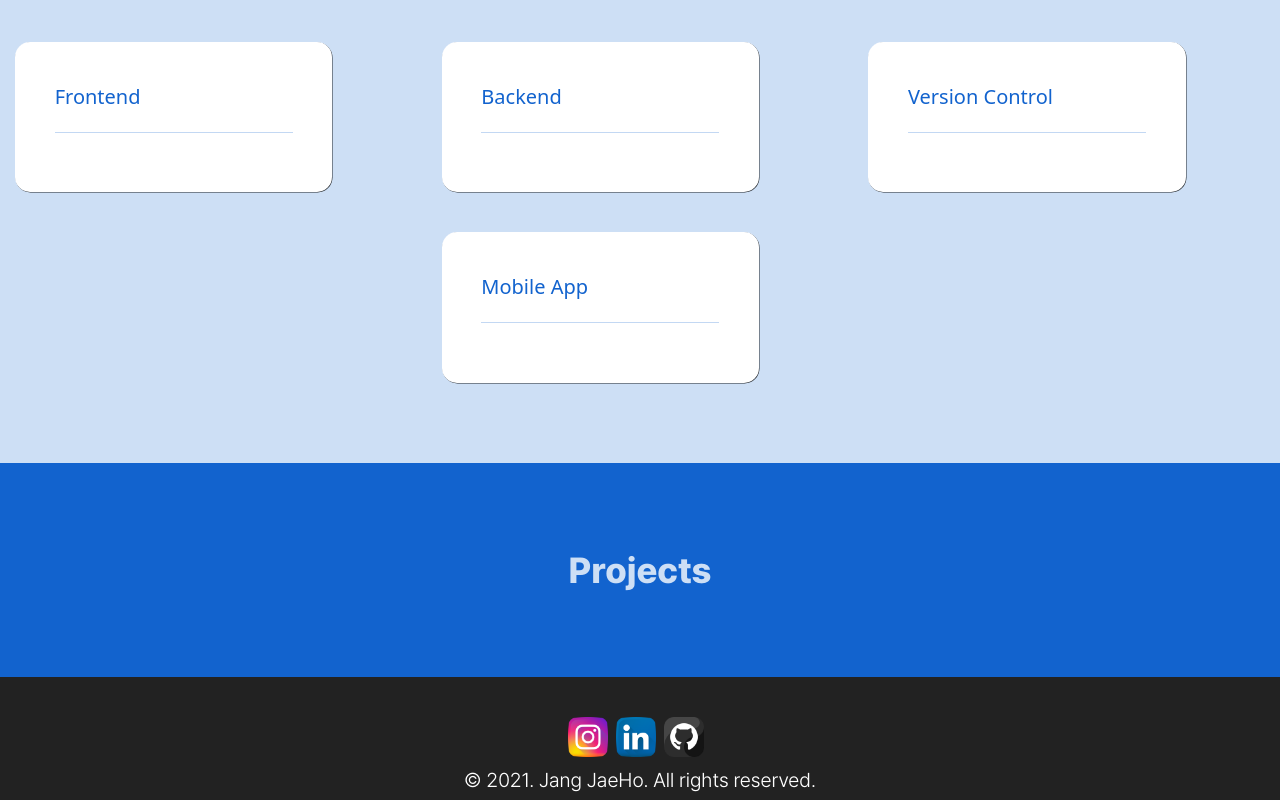
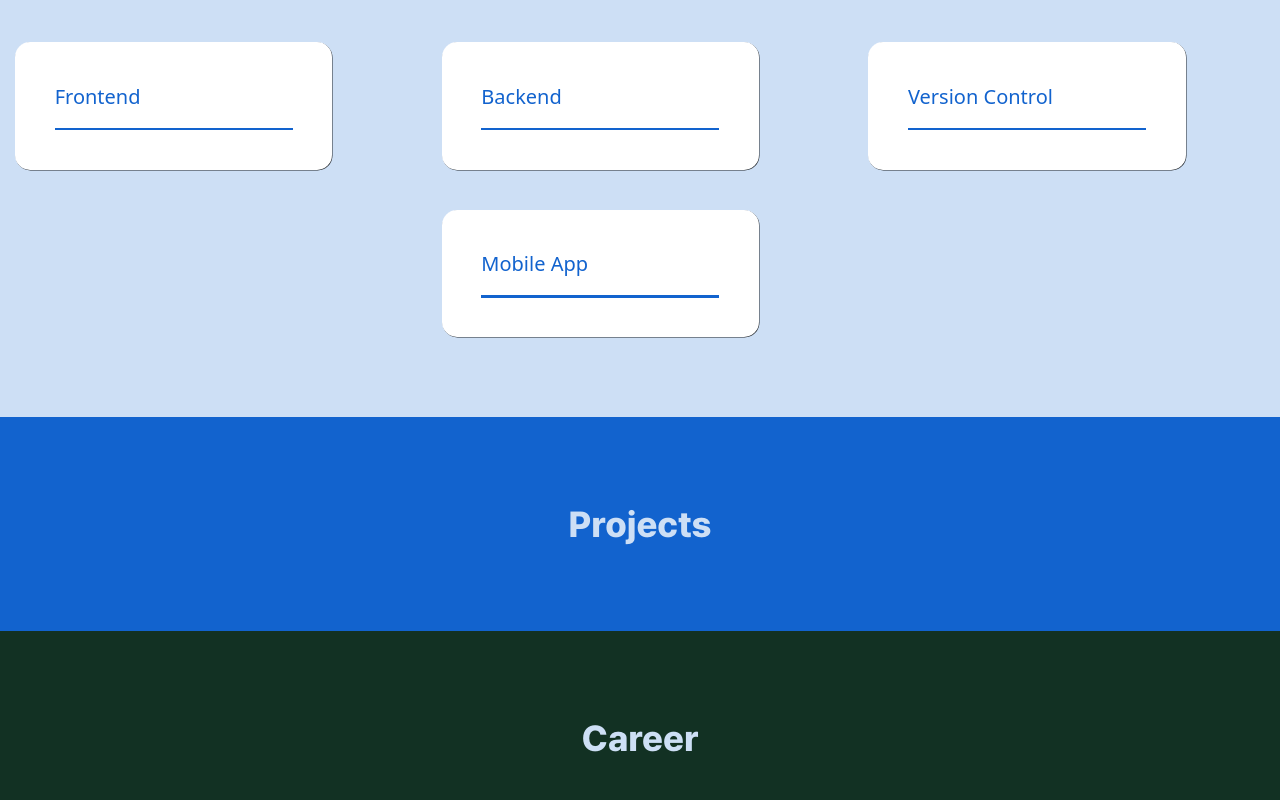
Before and after one commit to jangjaeko/Portfolio-front, a Next.js app: page / in a window 1280 px wide. Shown: the part 1360-2160 px from the top of the page. Built offline with nearby package versions, Linux system fonts and the light colour scheme.

Commit message:
feat : line change add career

```diff
--- /dev/null
+++ b/src/components/Career/Career.tsx
@@ -0,0 +1,22 @@
+import React from "react";
+import styled from "styled-components";
+export default function Career() {
+  return (
+    <MainView>
+      <Title>Career</Title>
+    </MainView>
+  );
+}
+
+const MainView = styled.div`
+  ${({ theme }) => theme.common.flexCenterColumn};
+  background-color: #123123;
+  padding-top: 10vh;
+  padding-bottom: 10vh;
+`;
+
+const Title = styled.span`
+  font-family: PreExBold;
+  color: #cddff5;
+  font-size: 1.8rem;
+`;
--- a/src/components/Main.tsx
+++ b/src/components/Main.tsx
@@ -3,6 +3,7 @@ import FirstSection from "./FirstSection/FirstSection";
 import AboutMe from "./AboutMe/AboutMe";
 import Skills from "./Skills/Skills";
 import Projects from "./Projects/Projects";
+import Career from "./Career/Career";
 export default function Main() {
   return (
     <div>
@@ -18,6 +19,9 @@ export default function Main() {
       <section id="section-3">
         <Projects />
       </section>
+      <section id="section-4">
+        <Career />
+      </section>
     </div>
   );
 }
--- a/src/components/Skills/Skills.tsx
+++ b/src/components/Skills/Skills.tsx
@@ -8,23 +8,23 @@ export default function Skills() {
         <div className="col-md-6  col-lg-4">
           <BigSection>
             <SkillsTitle>Frontend</SkillsTitle>
-            <hr style={{ width: "100%", color: "#1263CE" }} />
+            <Hline />
           </BigSection>
         </div>
         <div className="col-md-6  col-lg-4">
           <BigSection>
             <SkillsTitle>Backend</SkillsTitle>
-            <hr style={{ width: "100%", color: "#1263CE" }} />
+            <Hline />
           </BigSection>
           <BigSection style={{ marginTop: "5vh" }}>
             <SkillsTitle>Mobile App</SkillsTitle>
-            <hr style={{ width: "100%", color: "#1263CE" }} />
+            <Hline />
           </BigSection>
         </div>
         <div className="col-md-6  col-lg-4">
           <BigSection>
             <SkillsTitle>Version Control</SkillsTitle>
-            <hr style={{ width: "100%", color: "#1263CE" }} />
+            <Hline />
           </BigSection>
         </div>
       </ContentDiv>
@@ -65,3 +65,9 @@ const ContentDiv = styled.span`
     align-Items: center,
 
 `;
+const Hline = styled.div`
+  width: 100%;
+  height: 0.3vh;
+  background-color: #1263ce;
+  margin-top: 2vh;
+`;
```
